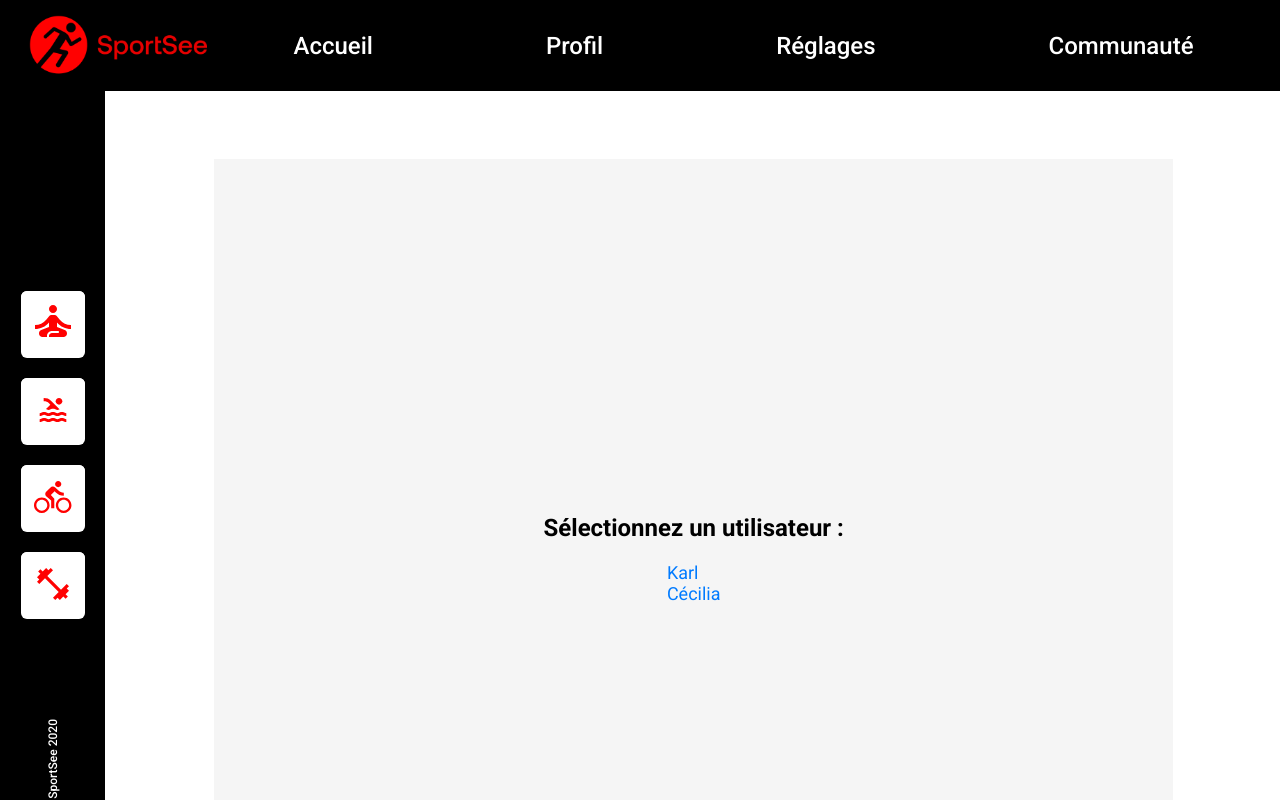
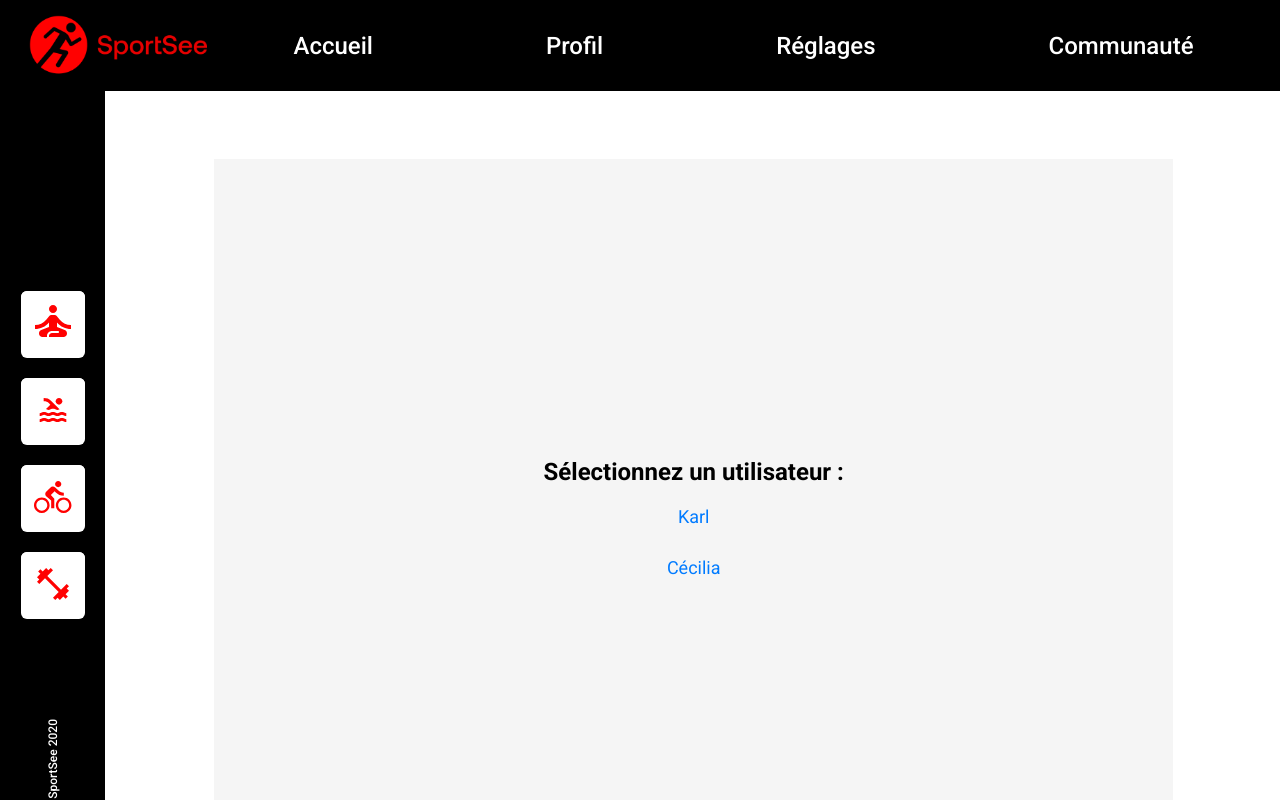
Before and after one commit to Maxb06/p12-sportsee, a React (Vite) app: page / in a window 1280 px wide. Shown: the top 800 px of the page. Built offline with nearby package versions, Linux system fonts and the light colour scheme.

Commit message:
style : design page login

```diff
--- a/src/pages/LoginPage/styles.module.scss
+++ b/src/pages/LoginPage/styles.module.scss
@@ -3,7 +3,7 @@
     flex-direction: column;
     align-items: center;
     justify-content: center;
-    height: 100vh;
+    height: 100%;
     background-color: #f5f5f5;
   }
 
@@ -13,8 +13,10 @@
   }
 
   .userList {
-    list-style-type: none;
-    padding: 0;
+    display: flex;
+    flex-direction: column;
+    gap: 30px;
+    align-items: center;
   }
 
   .link {
```
